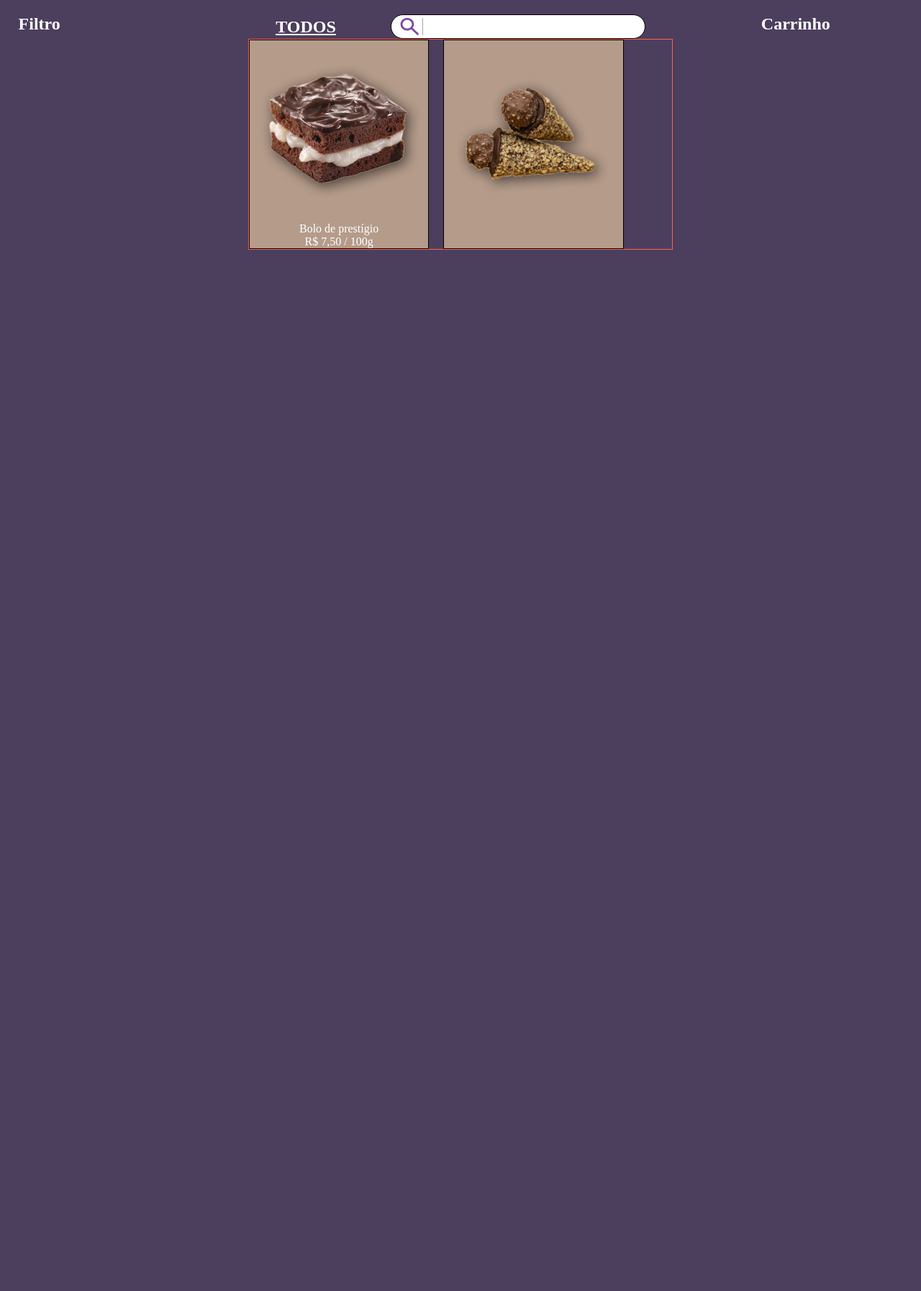
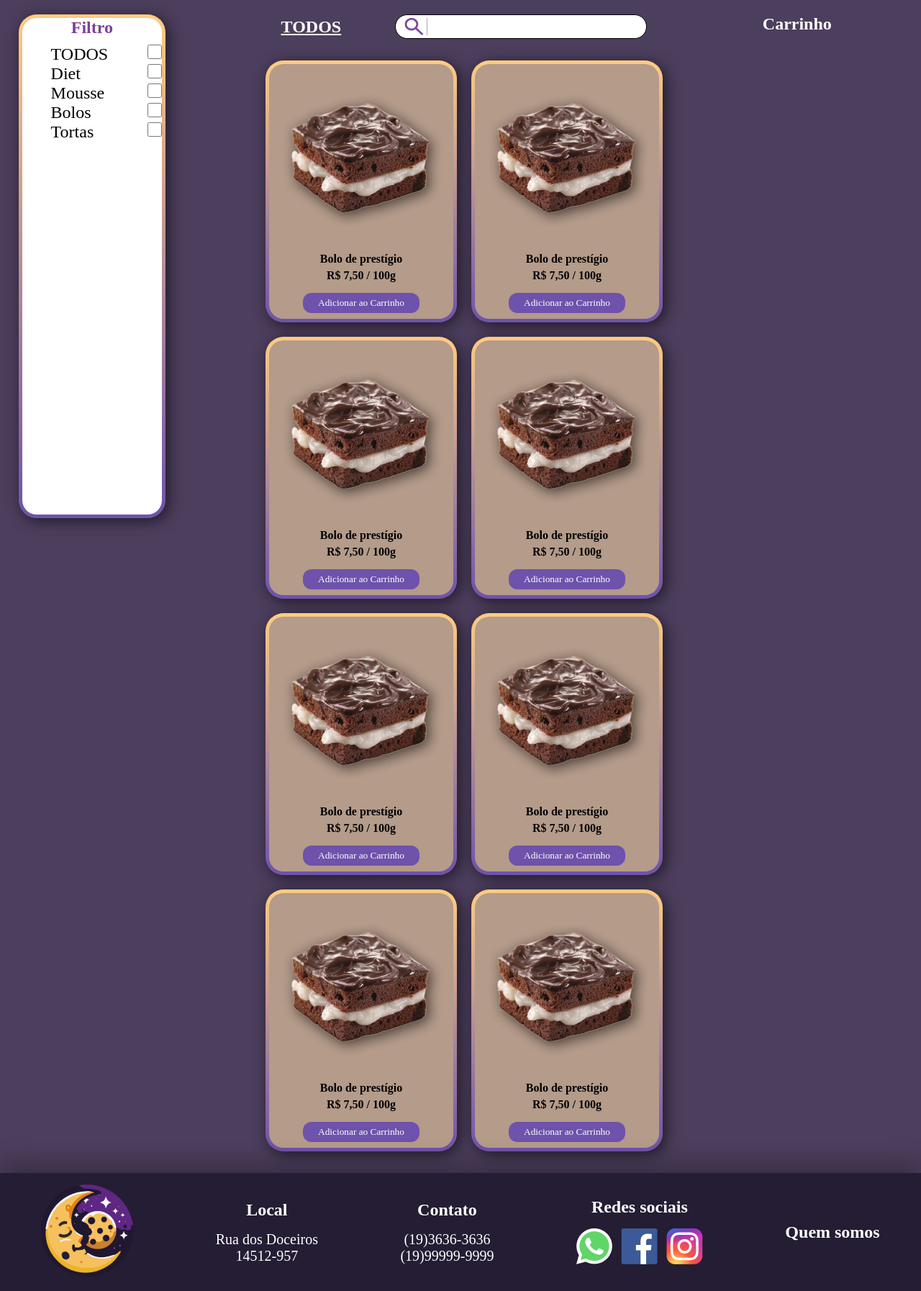
Before and after one commit to erickgusson/SENAC-Projeto-Integrador, a PHP site: page /produtos.html in a window 1280 px wide. Shown: the part 164-1958 px from the top of the page at 72% size. Before the commit the page ends 511 px from the top, so only its background shows below. Run offline with PHP 8.4, Linux system fonts and the light colour scheme; some web fonts are replaced.

Commit message:
Pagina produtos
Finalizado box de produtos, modelos e estilos.

iniciado caixa de filtros e parcialmente estilizada.

E algumas alterações e modificações no html da pagina produtos

```diff
--- a/css/produtos.css
+++ b/css/produtos.css
@@ -1,53 +1,169 @@
-#produtos{
+#produtos {
     display: flex;
     padding: 0 2vw;
     margin-top: 20px;
     gap: 10%;
 }
-.produtos-esquerda{
+
+/* COLUNAS */
+.produtos-esquerda {
     flex: 1;
     display: flex;
+    flex-direction: column;
 }
-.produtos-meio{
+
+.produtos-meio {
     flex: 3;
     display: flex;
     flex-direction: column;
 }
 
-.produtos-direita{
+.produtos-direita {
     display: flex;
     flex: 1;
 
 }
 
-#produtos .produtos-meio .titulo-produtos{
+/* -------------------- */
+
+/* COLUNA DO MEIO DA PÁGINA */
+#produtos .produtos-meio .titulo-produtos {
     display: flex;
-    justify-content: space-around  ;
+    justify-content: space-around;
     align-items: center;
     width: 100%;
 }
 
-#produtos .produtos-meio .titulo-produtos h2{
+#produtos .produtos-meio .titulo-produtos h2 {
     text-decoration: underline;
 }
 
-.titulo-produtos > .botao{
+/* Campo Pesquisar */
+
+.titulo-produtos>.botao {
     width: 60%;
 }
 
-*{
-    /* outline: 1px solid green; */
+input[type="search"] {
+    outline: none;
+    color: #7B429B;
 }
 
-#produtos .lista-produtos{
-    border: 1px solid tomato;
+/* BOX DE PRODUTOS */
+#produtos .lista-produtos {
+    margin: 30px 0;
+    /* border: 1px solid tomato; */
     display: flex;
+    flex-wrap: wrap;
+    justify-content: center;
     gap: 20px;
 }
 
-#produtos .lista-produtos .item{
-    background-color: #B49B8A;
-    border: 1px solid black;
+/* cada produtinho */
 
+#produtos .lista-produtos .item {
+    display: flex;
+    flex-direction: column;
+    flex-wrap: wrap;
+    align-items: center;
+    justify-content: space-around;
+
+    background:
+        linear-gradient(#B49B8A, #B49B8A) padding-box,
+        linear-gradient(to bottom, #ffcc80, #6e52ab) border-box;
+    ;
+    color: black;
+    font-weight: 600;
+    gap: 5px 0;
+    border: 5px solid transparent;
+    border-radius: 25px;
+    padding: 8px 4px;
+
+    box-shadow: 4px 4px 20px rgba(0, 0, 0, .6);
+
+    transition: 500ms;
+}
+
+body {
+    display: grid;
+
+}
+
+#produtos .lista-produtos .item:hover {
+    transform: scale(1.05);
+    cursor: pointer;
+}
+
+/* adicionar ao carrinho */
+#produtos .lista-produtos .item .adicionar {
+    margin-top: 10px;
+    background-color: #6e52ab;
+    padding: 5px 20px;
+    border: 1px solid transparent;
+    border-radius: 12px;
+    color: white;
+}
+
+#produtos .lista-produtos .item .adicionar:hover {
+    cursor: pointer;
+    color: #ffcc80;
+    transition: 200ms;
+    transform: scale(1.05);
+}
+
+/* COLUNA DA ESQUERDA (FILTROS) */
+
+#produtos .produtos-esquerda {
+    background-color: white;
+    color: black;
+
+    height: 700px;
+    width: 100%;
+
+    border: 5px solid transparent;
+    border-radius: 25px;
+
+    background:
+        linear-gradient(#fff, #fff) padding-box,
+        linear-gradient(to bottom, #ffcc80, #6e52ab) border-box;
+    ;
+
+    box-shadow: 4px 4px 20px rgba(0, 0, 0, .6);
+}
+
+#produtos .produtos-esquerda h2 {
     text-align: center;
+    color: #7B429B;
+    margin-bottom: 10px;
 }
+
+#produtos .produtos-esquerda ul li {
+    padding: 0;
+}
+
+#produtos .produtos-esquerda ul li {
+    display: flex;
+    justify-content: space-between;
+    font-size: 24px;
+    text-decoration: none;
+
+}
+
+/* Filtros */
+input[type=checkbox] {
+    accent-color: #7b429b;
+    color: #7B429B;
+
+    vertical-align: middle;
+    height: 20px;
+    width: 20px;
+}
+
+li:has(input:checked) {
+    color: #7B429B;
+    font-weight: bold
+}
+
+#cb-todos{
+    border: 1px solid #6e52ab;
+}
--- a/css/style.css
+++ b/css/style.css
@@ -11,6 +11,9 @@
 body {
     background-color: #4C3E5D;
     color: white;
+    display: grid;
+    min-height: 100vh;
+    align-content: space-between;
 }
 
 .banner {
--- a/produtos.html
+++ b/produtos.html
@@ -36,27 +36,87 @@
         <main id="produtos" class="col">
 
             <div class="produtos-esquerda">
-                <h2>Filtro</h2>
+                <div class="titulo-filtro">
+                    <h2>Filtro</h2>
+                </div>
+                <ul>
+                    <li>TODOS<input type="checkbox" name="" id="cb-todos"></li>
+                    <li>Diet<input type="checkbox" name="" id="cb-diet"></li>
+                    <li>Mousse<input type="checkbox" name="" id="cb-mousse"></li>
+                    <li>Bolos<input type="checkbox" name="" id="cb-bolos"></li>
+                    <li>Tortas<input type="checkbox" name="" id="cb-tortas"></li>
+                    <!-- <li>Massas<input type="checkbox" name="" id="cb-"></li>
+                        <li>Cones<input type="checkbox" name="" id="cb-"></li>
+                        <li>De frutas<input type="checkbox" name="" id="cb-"></li>
+                        <li>Sorvetes<input type="checkbox" name="" id="cb-"></li>
+                        <li>Cookies<input type="checkbox" name="" id="cb-"></li>
+                        <li>Docinhos<input type="checkbox" name="" id="cb-"></li>
+                        <li>Especiais<input type="checkbox" name="" id="cb-"></li> -->
+                </ul>
             </div>
 
             <div class="produtos-meio">
                 <div class="titulo-produtos">
                     <h2>TODOS</h2>
-                    <a href="#" class="botao"><img src="img/icon/icon-pesquisar.png" alt=""><input type="search"></a>
+                    <span class="botao"><img src="img/icon/icon-pesquisar.png" alt=""><input type="search"></span>
                 </div>
 
                 <div class="lista-produtos">
+                    <div class="item">
+                        <img src="img/produtos/BoloPrestigio.png" alt="">
+                        <p>Bolo de prestígio</p>
+                        <p>R$ 7,50 / 100g</p>
+                        <button class="adicionar">Adicionar ao Carrinho</button>
+                    </div>
 
                     <div class="item">
                         <img src="img/produtos/BoloPrestigio.png" alt="">
                         <p>Bolo de prestígio</p>
                         <p>R$ 7,50 / 100g</p>
-
+                        <button class="adicionar">Adicionar ao Carrinho</button>
                     </div>
 
                     <div class="item">
-                        <img src="img/produtos/ConeFerrero.png" alt="">
+                        <img src="img/produtos/BoloPrestigio.png" alt="">
+                        <p>Bolo de prestígio</p>
+                        <p>R$ 7,50 / 100g</p>
+                        <button class="adicionar">Adicionar ao Carrinho</button>
                     </div>
+
+                    <div class="item">
+                        <img src="img/produtos/BoloPrestigio.png" alt="">
+                        <p>Bolo de prestígio</p>
+                        <p>R$ 7,50 / 100g</p>
+                        <button class="adicionar">Adicionar ao Carrinho</button>
+                    </div>
+
+                    <div class="item">
+                        <img src="img/produtos/BoloPrestigio.png" alt="">
+                        <p>Bolo de prestígio</p>
+                        <p>R$ 7,50 / 100g</p>
+                        <button class="adicionar">Adicionar ao Carrinho</button>
+                    </div>
+
+                    <div class="item">
+                        <img src="img/produtos/BoloPrestigio.png" alt="">
+                        <p>Bolo de prestígio</p>
+                        <p>R$ 7,50 / 100g</p>
+                        <button class="adicionar">Adicionar ao Carrinho</button>
+                    </div>
+
+                    <div class="item">
+                        <img src="img/produtos/BoloPrestigio.png" alt="">
+                        <p>Bolo de prestígio</p>
+                        <p>R$ 7,50 / 100g</p>
+                        <button class="adicionar">Adicionar ao Carrinho</button>
+                    </div>
+                    <div class="item">
+                        <img src="img/produtos/BoloPrestigio.png" alt="">
+                        <p>Bolo de prestígio</p>
+                        <p>R$ 7,50 / 100g</p>
+                        <button class="adicionar">Adicionar ao Carrinho</button>
+                    </div>
+
 
                 </div>
             </div>
@@ -66,6 +126,58 @@
             </div>
         </main>
     </section>
+
+    <footer class="footer">
+
+        <div class="col">
+
+            <a href="#">
+
+                <img src="img/logo/Logo.png" alt="Logo">
+
+            </a>
+
+        </div>
+
+        <div class="col">
+
+            <h4>Local</h4>
+            <p>Rua dos Doceiros <br> 14512-957</p>
+
+        </div>
+
+        <div class="col">
+
+            <h4>Contato</h4>
+            <p>(19)3636-3636 <br> (19)99999-9999</p>
+
+        </div>
+
+        <div class="col">
+
+            <h4>Redes sociais</h4>
+            <div class="footer-sociais">
+
+                <a href="#"><img src="img/icon/Whats.png" alt="Contato atraves do WhatsApp"></a>
+                <a href="#"><img src="img/icon/Facebook.png" alt="Contato atraves do Facebook"></a>
+                <a href="#"><img src="img/icon/Insta.png" alt="Contato atraves do Inta"></a>
+
+            </div>
+
+        </div>
+
+        <div class="col">
+
+            <a href="sobre.html">
+                <h4>Quem somos</h4>
+            </a>
+
+        </div>
+
+    </footer>
+
 </body>
 
+
+
 </html>
```
